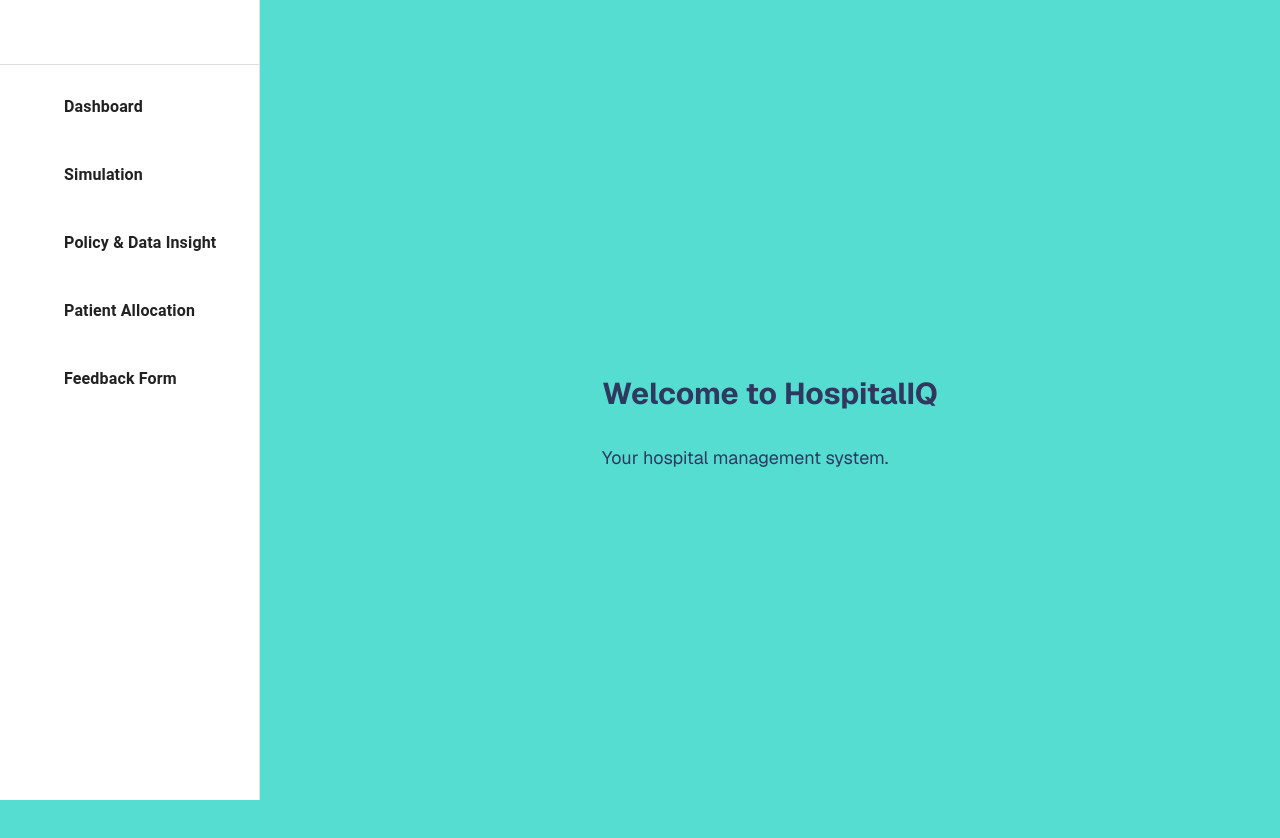
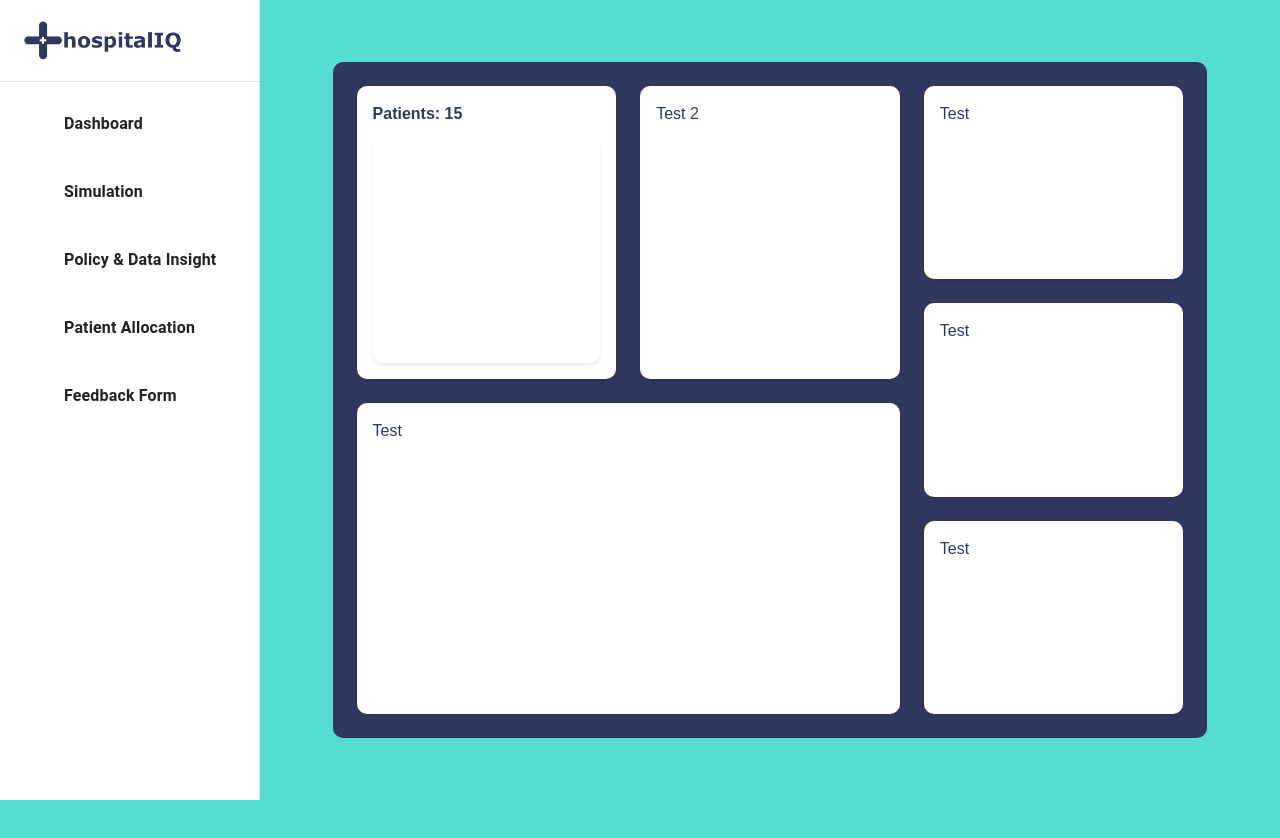
Before and after one commit to Saximn/summer-cubs, a Next.js app in the folder frontend/hospitaliq/: page / in a window 1280 px wide. Shown: the top 838 px of the page. After the commit the page ends 800 px from the top, so only its background shows below. Built offline with nearby package versions, Linux system fonts and the light colour scheme; some icons are missing; what @mui/material-nextjs would draw is missing.

Commit message:
update dashboard layout

```diff
--- a/frontend/hospitaliq/src/app/(main)/_components/Navbar.tsx
+++ b/frontend/hospitaliq/src/app/(main)/_components/Navbar.tsx
@@ -42,7 +42,7 @@ const closedMixin = (theme: Theme): CSSObject => ({
 const DrawerHeader = styled('div')(({ theme }) => ({
   display: 'flex',
   alignItems: 'center',
-  justifyContent: 'flex-end',
+  justifyContent: 'space-between',
   padding: theme.spacing(0, 1),
   // necessary for content to be below app bar
   ...theme.mixins.toolbar,
@@ -117,6 +117,9 @@ export default function Navbar() {
   return (
       <Drawer variant="permanent" open={open}>
           <DrawerHeader>
+              { open && (
+                <img src="/logo-full.png" alt="HospitalIQ Logo" className='h-[80%]'/>
+              )}
               <IconButton onClick={open ? handleDrawerClose : handleDrawerOpen}>
                   {open ? <ChevronLeftIcon /> : <ChevronRightIcon />}
               </IconButton>
--- a/frontend/hospitaliq/src/app/(main)/layout.tsx
+++ b/frontend/hospitaliq/src/app/(main)/layout.tsx
@@ -10,7 +10,7 @@ export default function MainLayout({
     return (
         <Box sx={{ display: 'flex', minHeight: '100vh' }}>
             <Navbar />
-            <Box component="main" sx={{ flexGrow: 1, padding: 3 }}>
+            <Box component="main" sx={{ flexGrow: 1, padding: 3, alignItems: 'center', justifyContent: 'center', display: 'flex' }}>
                 {children}
             </Box>
         </Box>
--- a/frontend/hospitaliq/src/app/(main)/page.tsx
+++ b/frontend/hospitaliq/src/app/(main)/page.tsx
@@ -1,13 +1,55 @@
 'use client';
+import { Box, Grid, Stack } from '@mui/material';
+
+
+import React from 'react';
+
+interface CardProps extends React.PropsWithChildren<{}> {
+  className?: string;
+}
+
+const Card: React.FC<CardProps> = ({ children, className }) => (
+  <Box
+    className={className}
+    sx={{
+      backgroundColor: 'white',
+      borderRadius: '10px',
+      padding: '16px',
+      boxShadow: '0 2px 4px rgba(0, 0, 0, 0.1)',
+      height: '100%',
+      width: '100%',
+    }}
+  >
+    {children}
+  </Box>
+)
 
 export default function Home() {
   return (
-    <div className="grid grid-rows-[20px_1fr_20px] items-center justify-items-center min-h-screen p-8 pb-20 gap-16 sm:p-20 font-[family-name:var(--font-geist-sans)]">
-      <main className="flex flex-col gap-[32px] row-start-2 items-center sm:items-start">
-        <h1 className="text-3xl font-bold">Welcome to HospitalIQ</h1>
-        <p className="text-lg">Your hospital management system.</p>
-      </main>
-      <footer className="row-start-3 flex gap-[24px] flex-wrap items-center justify-center"></footer>
-    </div>
+    <Box className="bg-primary rounded flex items-center justify-center h-[90%] w-[90%] p-6">
+      <Grid className="w-full h-full" container spacing={3}>
+        <Grid size={8}>
+          <Stack spacing={3} className='h-full w-full'>
+            <Stack direction='row' spacing={3} className='h-full w-full'>
+              <Card className='flex flex-col gap-3'>
+                <h6 className='font-bold'>Patients: 15</h6>
+                <Card className='bg-primary flex-1'>
+
+                </Card>
+              </Card>
+              <Card>Test 2</Card>
+            </Stack>
+            <Card>Test</Card>
+          </Stack>
+        </Grid>
+        <Grid size={4}>
+          <Stack spacing={3} className='h-full w-full'>
+            <Card>Test</Card>
+            <Card>Test</Card>
+            <Card>Test</Card>
+          </Stack>
+        </Grid>
+      </Grid>
+    </Box>
   );
 }
```
Also changed, not shown: frontend/hospitaliq/public/logo-full.png (added).
